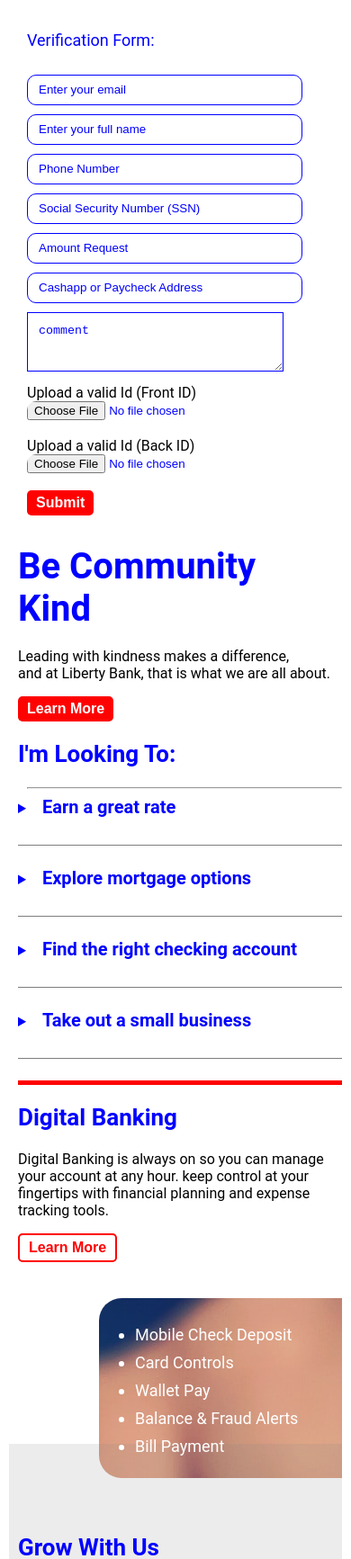
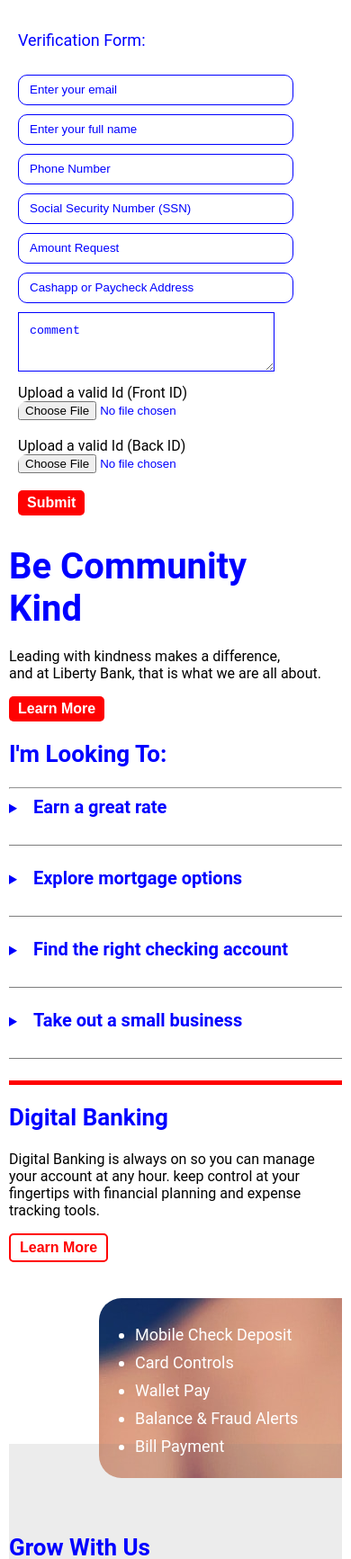
Before and after one commit to lanredagogo/liberty, a plain HTML site: page index.html in a window 390 px wide. Shown: the part 267-2000 px from the top of the page at 90% size. Drawn offline with Linux system fonts and the light colour scheme.

Commit message:
adding liberty bank

```diff
--- a/styles.css
+++ b/styles.css
@@ -64,11 +64,11 @@ header {
     }
 
     .about, .learn-btn {
-        margin-left: 10px;
+
     }
 
     form {
-        margin-left: 20px;
+        margin-left: 10px;
         display: flex;
         flex-flow: column nowrap;
         gap: 10px;
@@ -112,7 +112,7 @@ header {
     }
 
     h1 {
-        margin-left: 10px;
+
         font-size: 40px;
         color: blue;
         margin-bottom: 20px;
@@ -160,7 +160,7 @@ header {
     }
 
     .section-2 {
-        margin-left: 10px;
+
         border-bottom: 5px  solid red;
     }
 
@@ -193,11 +193,11 @@ header {
     }
 
     hr {
-        margin-left: 10px;
+
     }
 
     .section-3 h2, .section-3 p {
-        margin-left: 10px;
+
     }
 
     .section-3 > .learn-btn {
@@ -232,12 +232,12 @@ header {
     }
 
     .section-4 h2 {
-        margin-left: 10px;
+
         padding-top: 100px;
     }
 
     .grow-with-us {
-        margin-left: 10px;
+
         border-bottom: 2px solid grey;
 
     }
```
